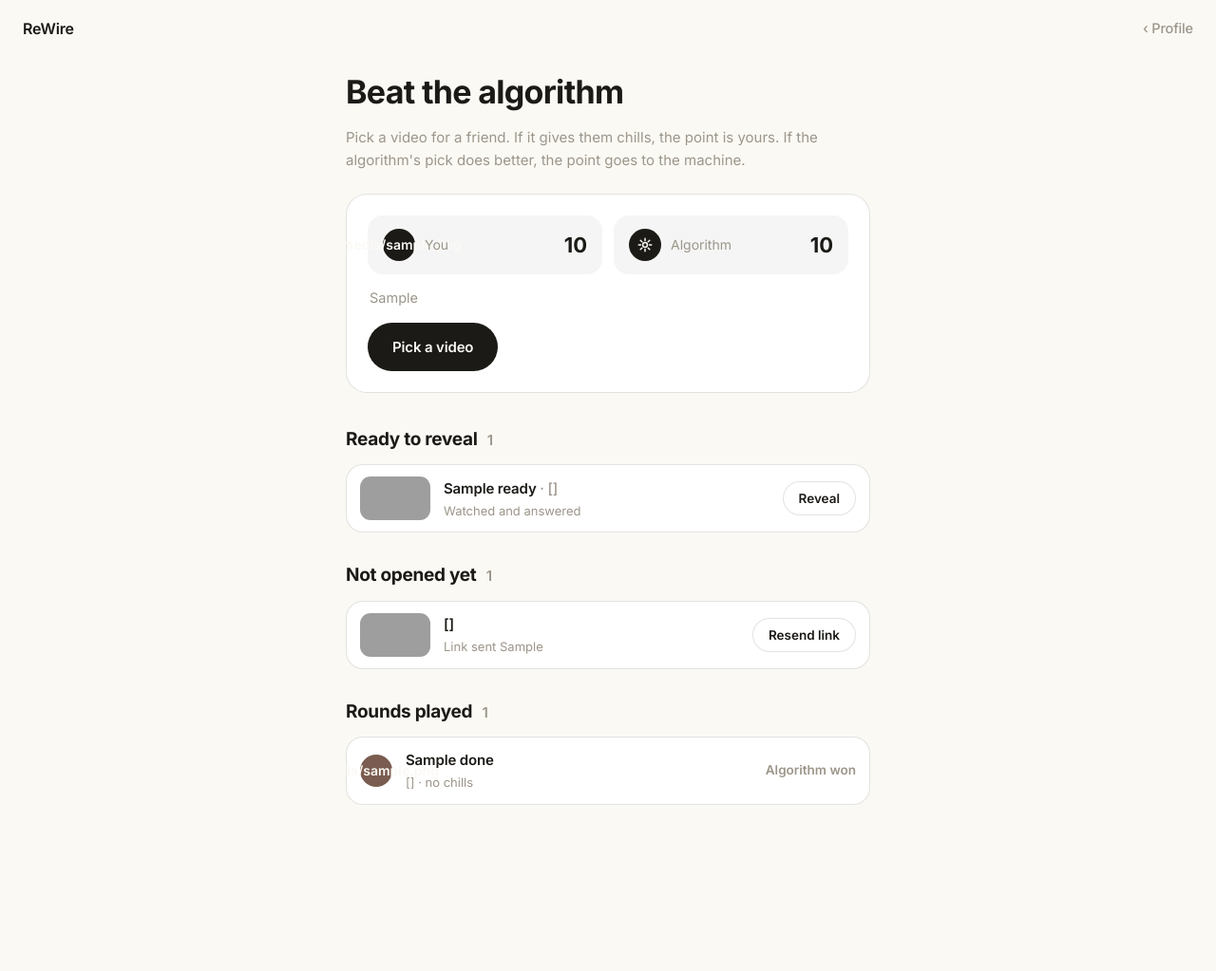
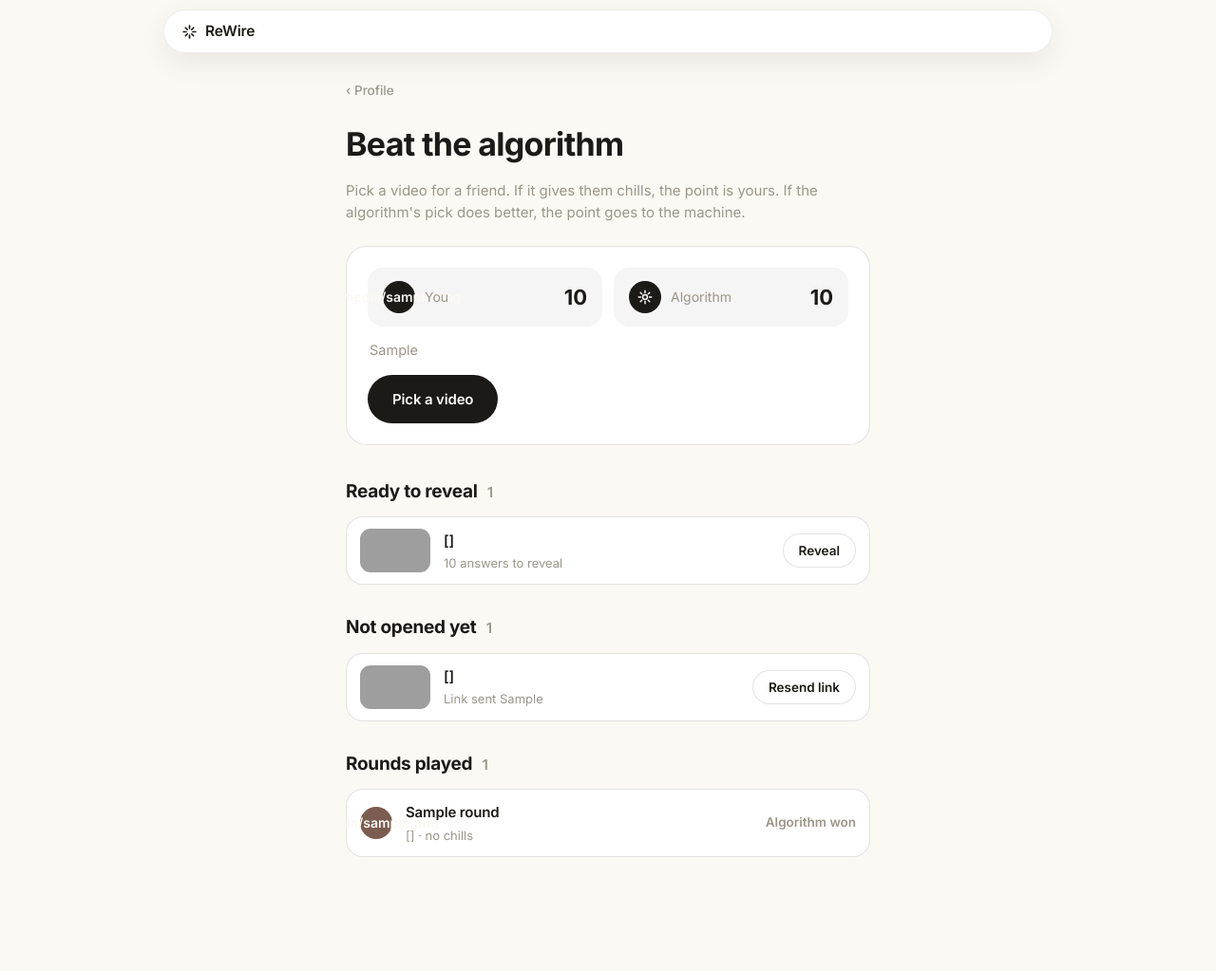
Before and after one commit to rewire-neurotech/Chills-TV, a Python web app: template templates/bets.html in a window 1280 px wide. Shown: the whole page at 95% size. Before the commit the page ends 848 px from the top, so only its background shows below. Run offline with Jinja, Linux system fonts and the light colour scheme; the template is opened without the code that fills it: most values are stand-ins (such as "Sample title", 1, 10 or a date in 2020); some web fonts are replaced; grey boxes are pictures that could not be loaded.

Commit message:
Update bets.html

```diff
--- a/templates/bets.html
+++ b/templates/bets.html
@@ -11,10 +11,22 @@
 :root{--sf:'Inter',-apple-system,BlinkMacSystemFont,system-ui,sans-serif;--display:'Familjen Grotesk','Inter',sans-serif;--ink:#1C1A16;--muted:#9C968A;--bg:#FBF9F4;--btn:#1C1A16;--line:rgba(28,26,22,.12)}
 *{margin:0;padding:0;box-sizing:border-box}
 body{min-height:100vh;background:var(--bg);color:var(--ink);font-family:var(--sf);font-size:16px;line-height:1.55;-webkit-text-size-adjust:100%}
-.top{padding:18px 24px;display:flex;align-items:center;justify-content:space-between}
-.top a{color:var(--ink);text-decoration:none;font-weight:600;letter-spacing:-.01em}
-.top a.back{font-weight:500;color:var(--muted);font-size:14.5px}
-main{max-width:600px;margin:0 auto;padding:10px 24px 90px}
+.pnav{position:sticky;top:10px;z-index:20;max-width:960px;margin:10px auto 0;padding:0 12px}
+.pnav-in{display:flex;align-items:center;justify-content:space-between;background:rgba(255,255,255,.92);backdrop-filter:blur(14px);border:1px solid rgba(28,26,22,.08);border-radius:999px;padding:10px 10px 10px 18px;box-shadow:0 10px 30px rgba(28,26,22,.08)}
+.pnav .brand{display:inline-flex;align-items:center;gap:8px;color:var(--ink);text-decoration:none;font-weight:600;letter-spacing:-.01em;font-size:15.5px}
+.pnav .brand svg{width:17px;height:17px}
+.avatar-btn{width:36px;height:36px;border-radius:50%;border:0;background:linear-gradient(135deg,#C9A0DC,#E8A87C);color:#fff;font-weight:600;font-size:14.5px;cursor:pointer}
+.pmenu{position:absolute;right:12px;top:calc(100% + 8px);min-width:230px;padding:8px;border-radius:20px;background:rgba(255,255,255,.97);border:1px solid rgba(28,26,22,.08);box-shadow:0 22px 50px rgba(28,26,22,.16);opacity:0;transform:translateY(-6px);pointer-events:none;transition:opacity .18s,transform .18s}
+.pnav.open .pmenu{opacity:1;transform:none;pointer-events:auto}
+.pmenu a{display:block;padding:12px 15px;border-radius:13px;color:var(--ink);text-decoration:none;font-weight:600;font-size:14.5px;cursor:pointer}
+.pmenu a:hover{background:rgba(28,26,22,.05)}
+.pmenu hr{border:0;border-top:1px solid rgba(28,26,22,.08);margin:6px 8px}
+.pveil{position:fixed;inset:0;z-index:15;display:none}
+body.menu-open .pveil{display:block}
+.back{display:inline-flex;align-items:center;gap:4px;font-size:13.5px;font-weight:500;color:var(--muted);text-decoration:none;cursor:pointer;margin-bottom:20px;transition:color .2s}
+.back:hover{color:var(--ink)}
+
+main{max-width:600px;margin:0 auto;padding:26px 24px 90px}
 h1{font-family:var(--display);font-size:clamp(26px,5.4vw,34px);font-weight:700;letter-spacing:-.02em;margin:0 0 10px}
 .lede{color:var(--muted);font-size:15px;margin:0 0 24px}
 .boardcard{background:#fff;border:1px solid var(--line);border-radius:22px;padding:22px;margin-bottom:34px}
@@ -29,7 +41,7 @@
 .lead{color:var(--muted);font-size:14.5px;margin:14px 2px}
 .btn{display:inline-block;padding:14px 26px;border-radius:999px;border:0;background:var(--btn);color:#FBF9F4;font-family:var(--sf);font-weight:600;font-size:15px;cursor:pointer;text-decoration:none;letter-spacing:-.01em;transition:opacity .18s}
 .btn:hover{opacity:.88}
-.btn-s{padding:9px 16px;border-radius:999px;border:1px solid var(--line);background:#fff;color:var(--ink);font-family:var(--sf);font-weight:600;font-size:13.5px;cursor:pointer;transition:background .15s}
+.btn-s{padding:9px 16px;border-radius:999px;border:1px solid var(--line);background:#fff;color:var(--ink);font-family:var(--sf);font-weight:600;font-size:13.5px;cursor:pointer;transition:background .15s;white-space:nowrap}
 .btn-s:hover{background:rgba(28,26,22,.05)}
 .sec{margin-bottom:30px}
 .sec h2{font-family:var(--display);font-size:19px;font-weight:700;letter-spacing:-.015em;margin:0 0 12px}
@@ -43,14 +55,32 @@
 .door .t span{display:block;color:var(--muted);font-size:13px;margin-top:2px}
 .won{color:var(--muted);font-size:13.5px;font-weight:600;white-space:nowrap}
 .won.you{color:var(--ink)}
-.cnt{display:inline-block;margin-left:6px;padding:2px 9px;border-radius:999px;background:rgba(28,26,22,.07);color:var(--ink);font-size:12px;font-weight:600}
 .toast{position:fixed;left:50%;bottom:26px;transform:translateX(-50%) translateY(12px);background:var(--ink);color:#FBF9F4;padding:11px 20px;border-radius:999px;font-size:14px;opacity:0;pointer-events:none;transition:opacity .2s,transform .2s;z-index:9}
 .toast.show{opacity:1;transform:translateX(-50%)}
 </style>
 </head>
 <body>
-<div class="top"><a href="/">ReWire</a><a class="back" href="/hub">‹ Profile</a></div>
+<nav class="pnav">
+  <div class="pnav-in">
+    <a class="brand" href="/hub"><svg viewBox="0 0 24 24" fill="none" stroke="currentColor" stroke-width="2.4" stroke-linecap="round"><path d="M12 3v4M12 17v4M3 12h4M17 12h4M6 6l2.8 2.8M15.2 15.2 18 18M18 6l-2.8 2.8M8.8 15.2 6 18"/></svg><span>ReWire</span></a>
+    {% if has_profile %}
+    <button class="avatar-btn" id="pAv" aria-haspopup="true" aria-label="Menu">{{ avatar_letter }}</button>
+    {% endif %}
+  </div>
+  {% if has_profile %}
+  <div class="pmenu" id="pMenu" role="menu">
+    <a role="menuitem" href="/hub">Profile</a>
+    <a role="menuitem" href="/#/beta">Edge</a>
+    <a role="menuitem" href="/about">About</a>
+    <hr>
+    <a role="menuitem" onclick="pSignOut()">Sign out</a>
+  </div>
+  {% endif %}
+</nav>
+<div class="pveil" id="pVeil"></div>
+
 <main>
+  <a class="back" href="/hub">‹ Profile</a>
   <h1>Beat the algorithm</h1>
   <p class="lede">Pick a video for a friend. If it gives them chills, the point is yours. If the algorithm's pick does better, the point goes to the machine.</p>
 
@@ -67,7 +97,7 @@
     <h2>Ready to reveal <span>{{ ready|length }}</span></h2>
     {% for s in ready %}<div class="door tap" onclick="location.href='/reveal/{{ s.token }}'">
       <div class="th" data-pl="{{ loop.index0 }}"></div>
-      <div class="t"><b>{{ s.recipient_name or 'Someone' }} <em>&middot; {{ s.stimulus_name }}</em></b><span>Watched and answered{% if resp_counts.get(s.token, 0) > 1 %}<span class="cnt">{{ resp_counts.get(s.token) }} answers</span>{% endif %}</span></div>
+      <div class="t"><b>{{ s.stimulus_name }}</b><span>{% if s.unrevealed == 1 %}1 answer to reveal{% else %}{{ s.unrevealed }} answers to reveal{% endif %}</span></div>
       <button class="btn-s">Reveal</button>
     </div>
     {% endfor %}
@@ -83,12 +113,12 @@
     {% endfor %}
   </div>{% endif %}
 
-  {% if done %}<div class="sec">
-    <h2>Rounds played <span>{{ done|length }}</span></h2>
-    {% for s in done %}<div class="door">
-      <div class="av a{{ loop.index0 % 3 + 1 }}">{{ s.avatar_letter }}</div>
-      <div class="t"><b>{{ s.recipient_name or 'Someone' }}</b><span>{{ s.stimulus_name }} &middot; {% if s.experienced %}{{ s.intensity }}/10{% else %}no chills{% endif %}{% if resp_counts.get(s.token, 0) > 1 %}<span class="cnt">{{ resp_counts.get(s.token) }} answers</span>{% endif %}</span></div>
-      <span class="won{% if s.outcome == 'you' %} you{% endif %}">{% if s.outcome == 'you' %}You won{% else %}Algorithm won{% endif %}</span>
+  {% if rounds %}<div class="sec">
+    <h2>Rounds played <span>{{ rounds|length }}</span></h2>
+    {% for r in rounds %}<div class="door">
+      <div class="av a{{ loop.index0 % 3 + 1 }}">{{ r.avatar_letter }}</div>
+      <div class="t"><b>{{ r.respondent_name or 'Someone' }}</b><span>{{ r.stimulus_name }} &middot; {% if r.experienced %}got chills{% else %}no chills{% endif %}</span></div>
+      <span class="won{% if r.outcome == 'you' %} you{% endif %}">{% if r.outcome == 'you' %}You won{% else %}Algorithm won{% endif %}</span>
     </div>
     {% endfor %}
   </div>{% endif %}
@@ -97,6 +127,16 @@
 
 <script>window.VIDEOS = {{ video_urls|tojson }};</script>
 <script>
+(function(){
+  var nav = document.querySelector('.pnav'), av = document.getElementById('pAv'), veil = document.getElementById('pVeil');
+  if(av){
+    av.addEventListener('click', function(e){ e.stopPropagation(); nav.classList.toggle('open'); document.body.classList.toggle('menu-open', nav.classList.contains('open')); });
+    veil.addEventListener('click', function(){ nav.classList.remove('open'); document.body.classList.remove('menu-open'); });
+    document.addEventListener('keydown', function(e){ if(e.key==='Escape'){ nav.classList.remove('open'); document.body.classList.remove('menu-open'); } });
+  }
+})();
+function pSignOut(){ fetch('/auth/logout', {method:'POST'}).then(function(){ location.href='/'; }).catch(function(){ location.href='/'; }); }
+
 function vidAt(i){
   var u = (window.VIDEOS || [])[i] || '';
   var m = u.match(/(?:youtu\.be\/|v=|embed\/|shorts\/)([A-Za-z0-9_-]{11})/);
```
